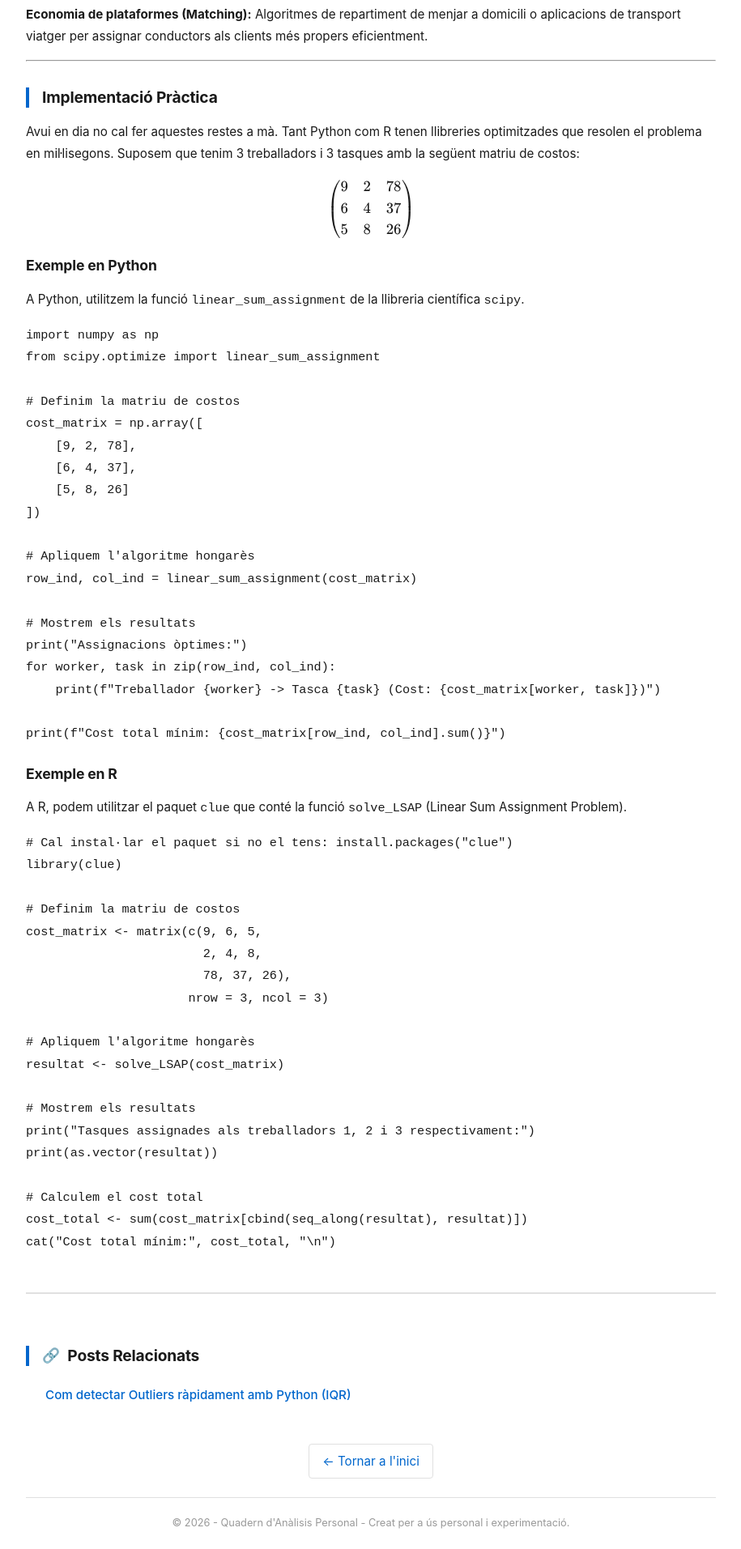
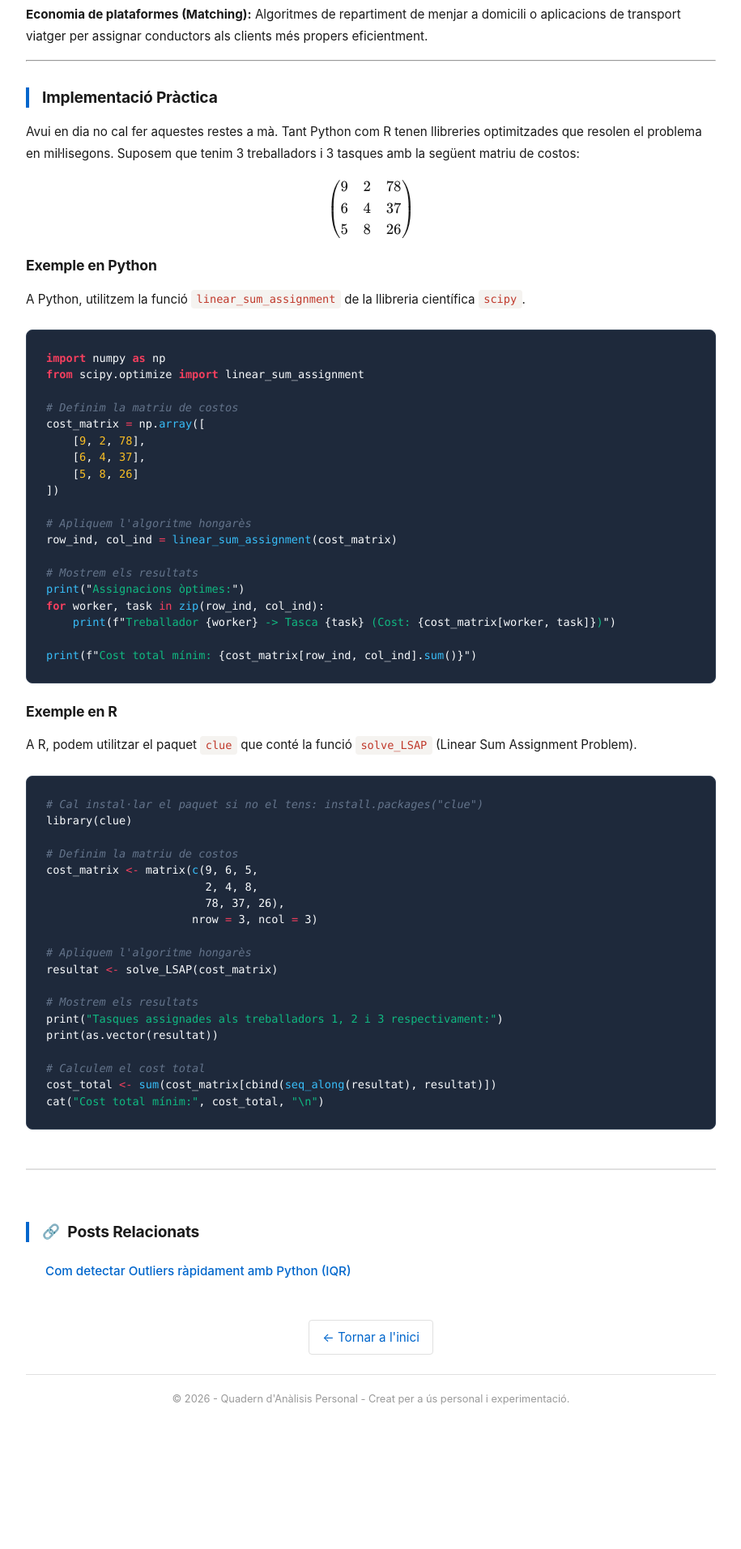
Before and after one commit to alberthr/alberthr.github.io, a Jekyll site: the page built from _posts/2020-06-09-algoritme-hongares.md, in a window 1280 px wide. Shown: the part 1312-3225 px from the top of the page at 81% size, without its empty margins (182-1097 px from the left). Built offline with Jekyll 4.4.1, drawn with Linux system fonts in a browser that asks for light colours; comment, search, counter and statistics services are not loaded; after the commit the page ends 3072 px from its top, so only the background shows below that.

Commit message:
Revert "proves en les caixes de codi"
This reverts commit f10a2e0b8fa94d6c54b918994dde522c5482a3fc.

```diff
--- a/assets/css/style.css
+++ b/assets/css/style.css
@@ -385,7 +385,7 @@ ul {
 
 
 /* ===== BLOCS DE CODI ===== */
-/*pre {
+pre {
   background-color: var(--code-bg);
   color: var(--code-text);
   padding: 1.5rem;
@@ -411,14 +411,80 @@ pre code {
   background-color: transparent;
   color: inherit;
   padding: 0;
-}*/
+}
 
 /* Ressaltat de sintaxi (Rouge) */
-/*pre.highlight, .highlight pre {
-  background-color: #ffffff;
-  color: #000000;
-}*/
+pre.highlight, .highlight pre {
+  background: var(--code-bg);
+  color: var(--code-text);
+}
 
+.highlight .c, .highlight .cm, .highlight .c1 {
+  color: #64748b;
+  font-style: italic;
+}
+
+.highlight .k, .highlight .kc, .highlight .kd, .highlight .kn {
+  color: #f43f5e;
+  font-weight: bold;
+}
+
+.highlight .nf, .highlight .fm {
+  color: #38bdf8;
+}
+
+.highlight .s, .highlight .s1, .highlight .s2 {
+  color: #10b981;
+}
+
+.highlight .mi, .highlight .mf, .highlight .mo {
+  color: #fbbf24;
+}
+
+.highlight .nn {
+  color: #e2e8f0;
+}
+
+.highlight .nb {
+  color: #a855f7;
+}
+
+.highlight .o, .highlight .ow {
+  color: #f43f5e;
+}
+
+/* ===== BLOCS ESPECIALS ===== */
+blockquote {
+  border-left: 4px solid var(--accent-color);
+  padding-left: 1rem;
+  margin-left: 0;
+  color: var(--text-muted);
+  font-style: italic;
+}
+
+/* ===== TAULA ===== */
+table {
+  width: 100%;
+  border-collapse: collapse;
+  margin: 1.5rem 0;
+  font-size: 0.9rem;
+}
+
+th, td {
+  border: 1px solid var(--border-color);
+  padding: 0.8rem;
+  text-align: left;
+}
+
+th {
+  background-color: var(--tag-bg);
+  font-weight: 700;
+  color: var(--text-color);
+}
+
+tr:nth-child(even) {
+  background-color: var(--bg-secondary);
+}
 
 /* ===== FOOTER ===== */
 footer {
```
